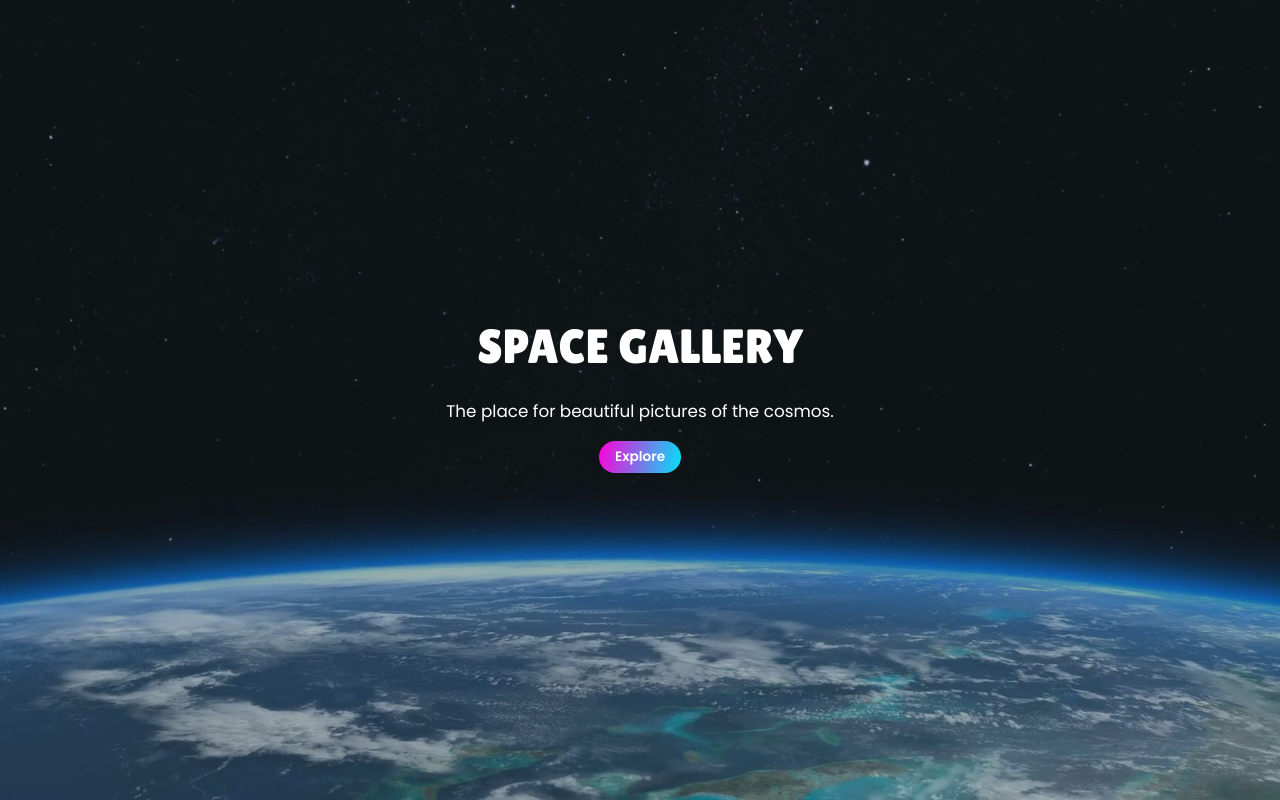
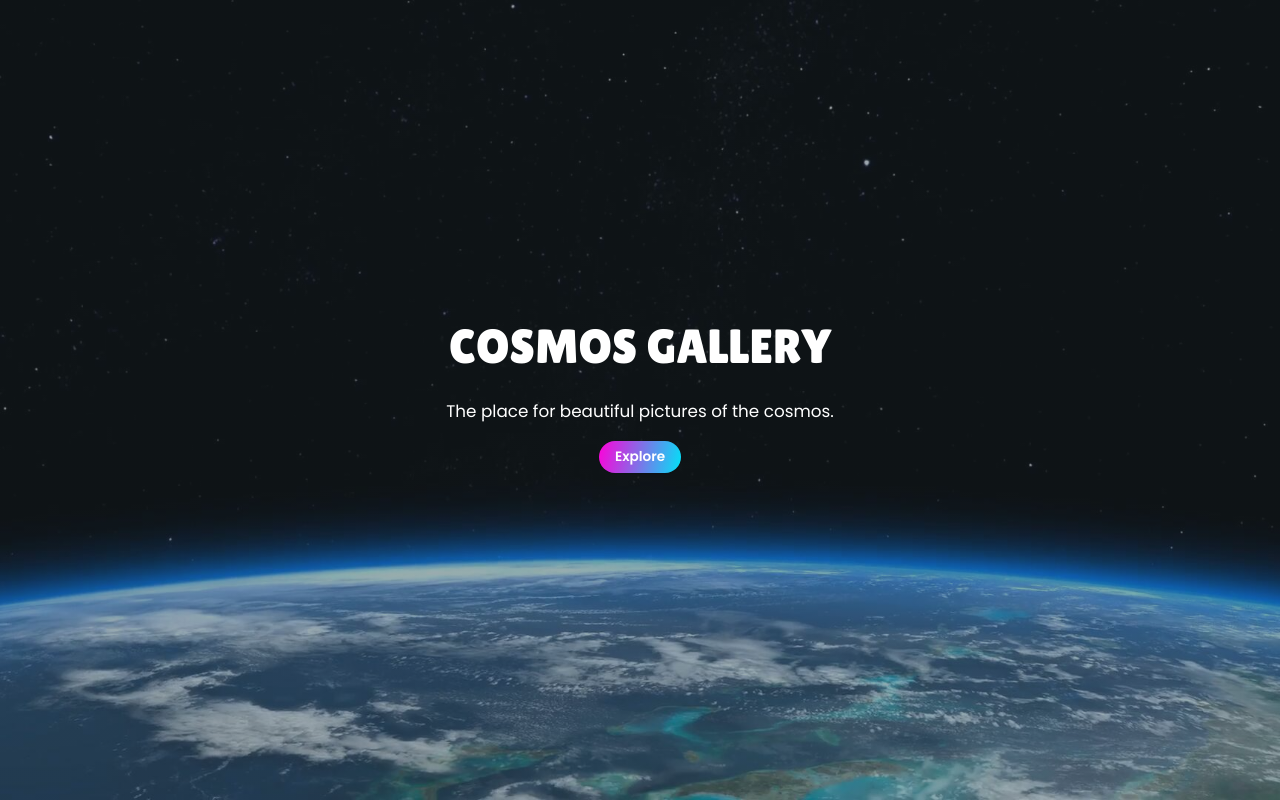
Before and after one commit to deepak-kr-patra/cosmos-gallery, a React (Vite) app: page /#/ in a window 1280 px wide. Built offline with nearby package versions, Linux system fonts and the light colour scheme.

Commit message:
changed the app name to Cosmos Gallery

```diff
--- a/index.html
+++ b/index.html
@@ -4,7 +4,7 @@
     <meta charset="UTF-8" />
     <link rel="icon" type="image/svg+xml" href="/galaxy.svg" />
     <meta name="viewport" content="width=device-width, initial-scale=1.0" />
-    <title>Space Gallery</title>
+    <title>Cosmos Gallery</title>
   </head>
   <body>
     <div id="root"></div>
--- a/package.json
+++ b/package.json
@@ -4,7 +4,7 @@
   "version": "0.0.0",
   "type": "module",
   "scripts": {
-    "dev": "vite",
+    "dev": "vite --host",
     "build": "npm install && vite build",
     "lint": "eslint . --ext js,jsx --report-unused-disable-directives --max-warnings 0",
     "preview": "vite preview"
--- a/src/pages/Home.jsx
+++ b/src/pages/Home.jsx
@@ -33,11 +33,12 @@ const Home = () => {
         <div className='text-white w-full h-screen flex flex-col items-center justify-center'>
             <div className="w-full relative flex items-center justify-center overflow-hidden">
                 <h1 className='text-[6vmin]'>
+                    <span className="alphabet">C</span>
+                    <span className="alphabet">O</span>
                     <span className="alphabet">S</span>
-                    <span className="alphabet">P</span>
-                    <span className="alphabet">A</span>
-                    <span className="alphabet">C</span>
-                    <span className="alphabet">E</span>
+                    <span className="alphabet">M</span>
+                    <span className="alphabet">O</span>
+                    <span className="alphabet">S</span>
                     <span className="alphabet"> </span>
                     <span className="alphabet">G</span>
                     <span className="alphabet">A</span>
--- a/src/styling/home.css
+++ b/src/styling/home.css
@@ -78,6 +78,10 @@
     transition-delay: 1800ms;
 }
 
+.alphabet:nth-child(14) {
+    transition-delay: 1850ms;
+}
+
 .intro-n-btn {
     opacity: 0;
     scale: 0;
```
